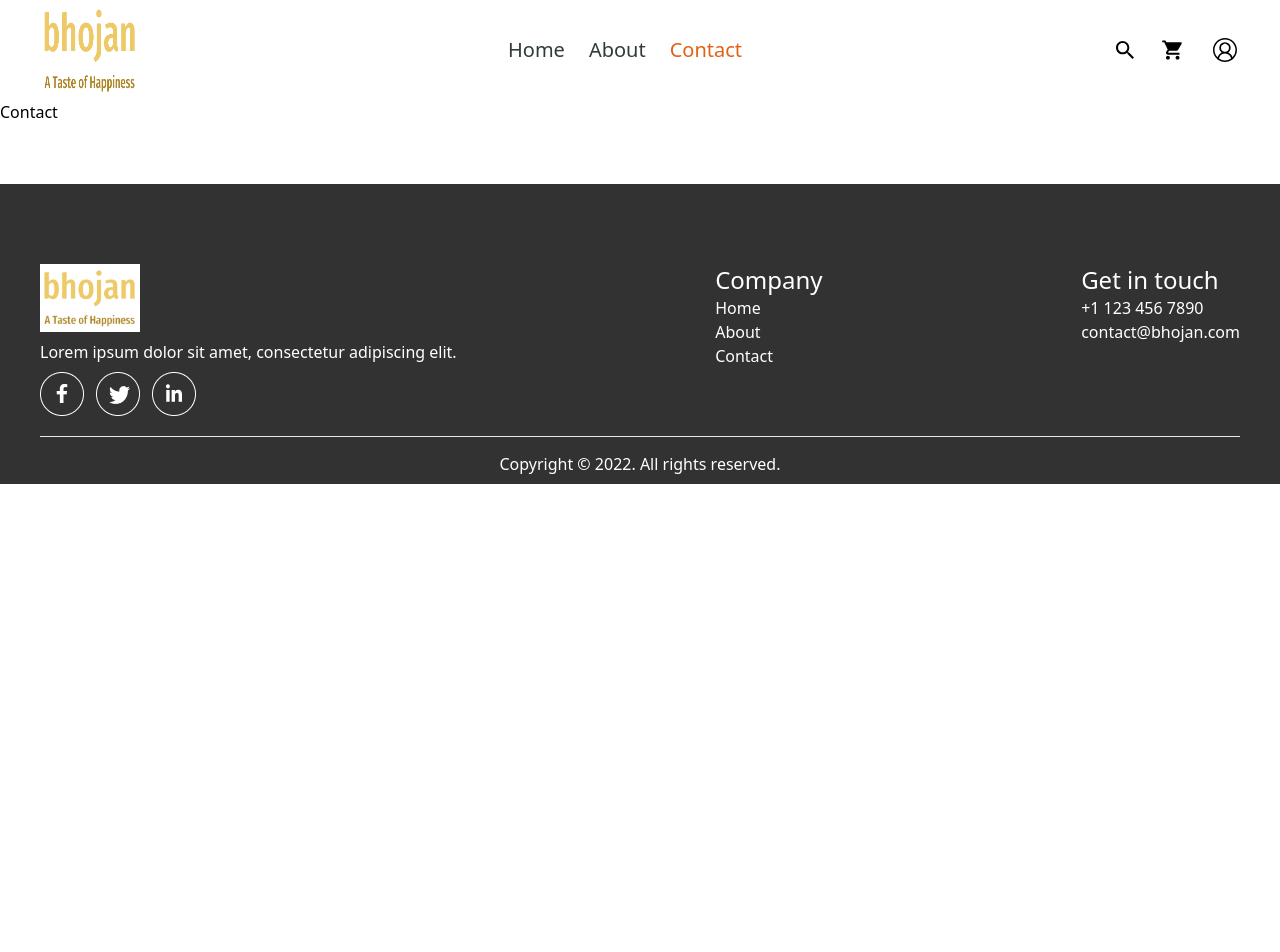
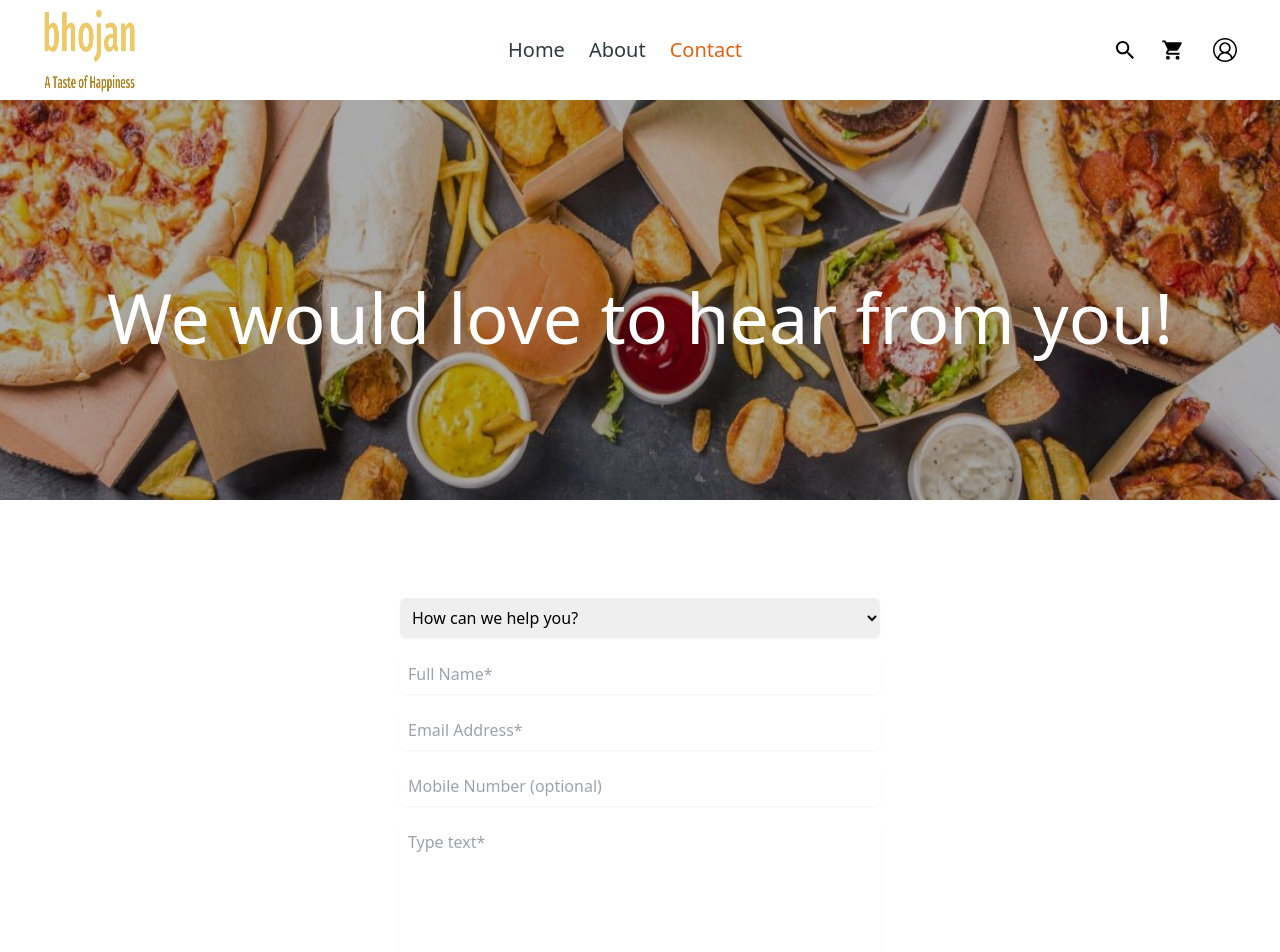
Before and after one commit to Manish-S0/Online-Food-Ordering-, a React (Vite) app: page /Contact in a window 1280 px wide. Shown: the top 952 px of the page. Before the commit the page ends 800 px from the top, so only its background shows below. Built offline with nearby package versions, Linux system fonts and the light colour scheme.

Commit message:
contact page

```diff
--- a/src/pages/Contact.jsx
+++ b/src/pages/Contact.jsx
@@ -1,8 +1,77 @@
-
+import { assets } from "../assets/assets"
 
 const Contact = () => {
   return (
-    <div>Contact</div>
+    <div className="mb-[200px]">
+      <div className="w-full justify-center">
+        <img src={assets.contact_img} alt="" className="w-full h-[400px] opacity-1"/>
+        <div className="text-center">
+          <p className="text-white mt-[-235px] text-[70px]">We would love to hear from you!</p>
+        </div>
+
+      </div>
+
+      <div className="mt-[200px] flex justify-start ">
+        <form className="max-w-lg mx-auto p-4 space-y-4">
+          <div className=" my-3">
+            <select
+              id="help"
+              required
+              className="block w-full border-gray-400 rounded-md shadow-sm focus:ring-indigo-500 focus:border-indigo-500 sm:text-sm p-2"
+            >
+              <option selected>How can we help you?</option>
+              <option value="option2">I need help with my bhojan online order.
+
+              </option>
+              <option value="option3">
+              I found incorrect/outdated information on a page.
+              </option>
+              <option value="option4">There is a photo/review that is bothering me and I would like to report it.
+              </option>
+              <option value="option5">I would like to give feedback/suggestions.
+              </option>
+              <option value="option6">Other</option>
+            </select>
+          </div>
+          <div className=" my-3">
+            <input
+              type="text"
+              id="fullName"
+              required
+              placeholder="Full Name*"
+              className="block w-full p-2 my-3 border-gray-300 rounded-md shadow-sm focus:ring-indigo-500 focus:border-indigo-500 sm:text-sm"
+            />
+          </div>
+          <div className=" my-3">
+            <input
+              type="email"
+              id="email"
+              required
+              placeholder="Email Address*"
+              className="block w-full p-2 border-gray-300 rounded-md shadow-sm focus:ring-indigo-500 focus:border-indigo-500 sm:text-sm"
+            />
+          </div>
+          <div className="space-y-1 my-3">
+            <input
+              type="tel"
+              id="mobile"
+              placeholder="Mobile Number (optional)"
+              className="block w-full p-2 border-gray-300 rounded-md shadow-sm focus:ring-indigo-500 focus:border-indigo-500 sm:text-sm"
+            />
+          </div>
+          <div className="space-y-1 my-3">
+            <textarea
+              id="message"
+              required
+              placeholder="Type text*"
+              rows={6}
+              className="block w-full p-2 border-gray-300 rounded-md shadow-sm focus:ring-indigo-500 focus:border-indigo-500 sm:text-sm"
+            />
+          </div>
+          <button type="submit" className="mt-4 px-4 py-2 bg-[#e06213] text-white rounded-md shadow-sm hover:bg-indigo-700 focus:outline-none focus:ring-2 focus:ring-offset-2 focus:ring-indigo-500">Submit</button>
+        </form>
+      </div>
+    </div>
   )
 }
 
```
Also changed, not shown: src/assets/contact_img.jpg (added).
